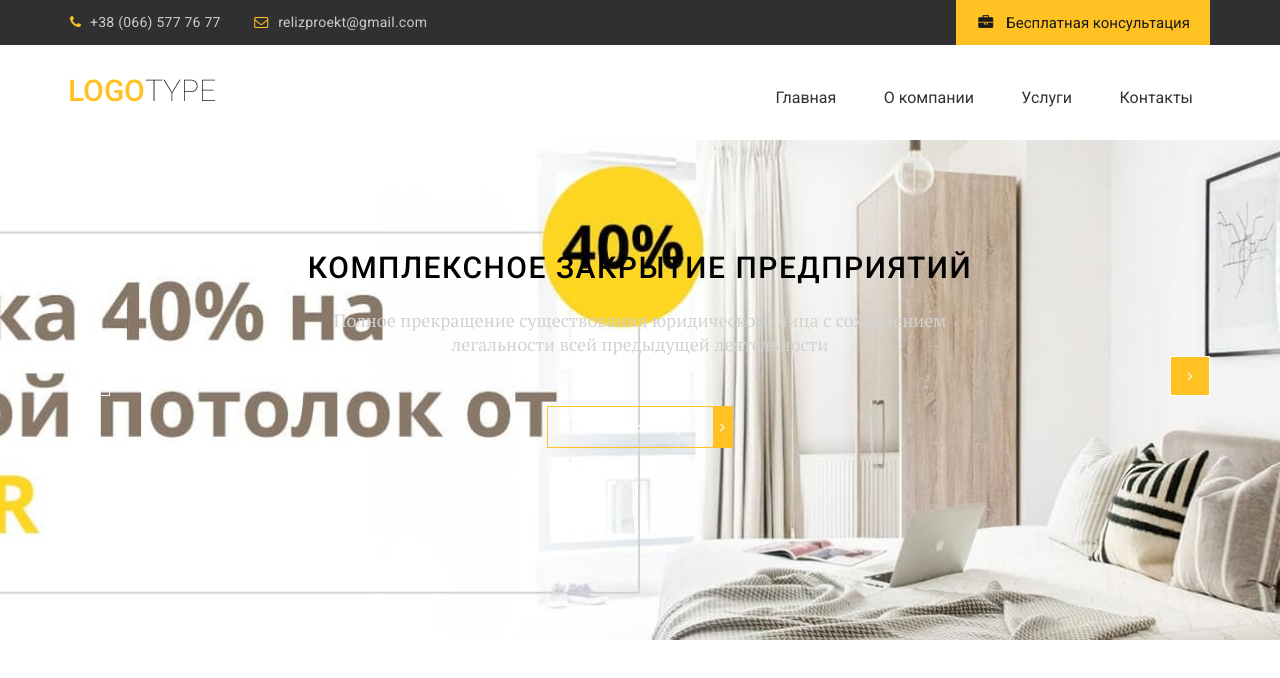
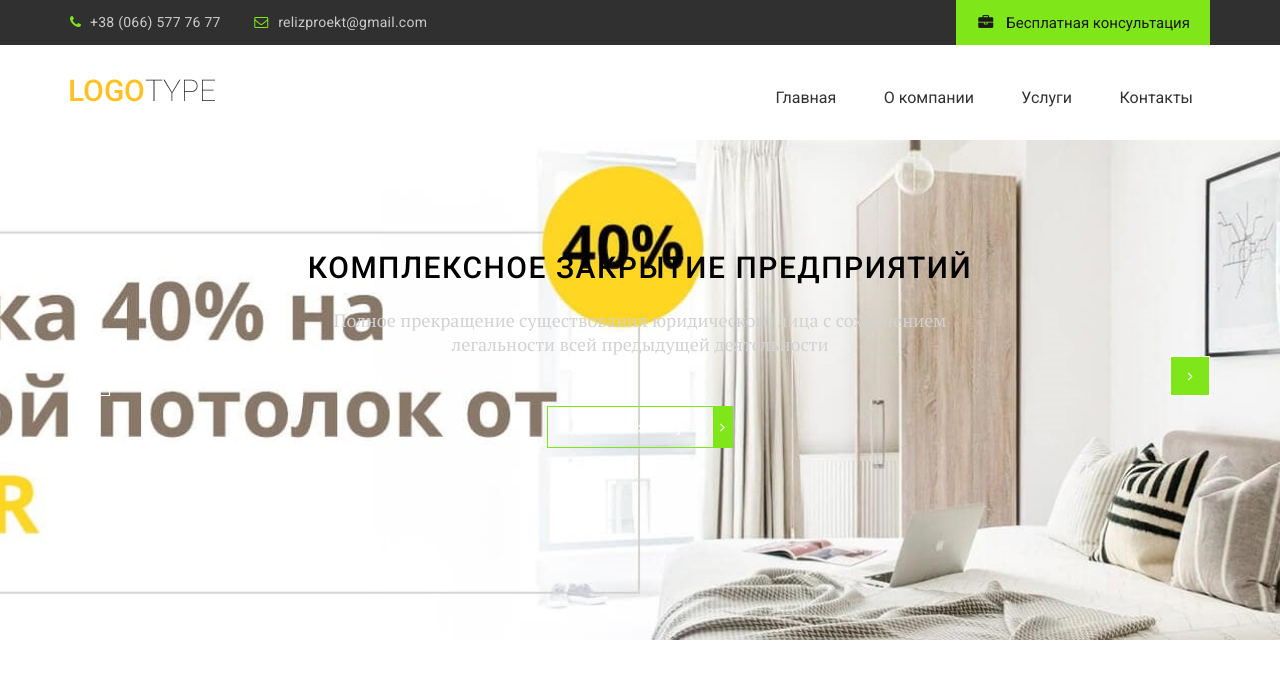
Before and after one commit to alpopkov/Site-layout, a plain HTML site: page index.html in a window 1280 px wide. Drawn offline with nearby package versions, Linux system fonts and the light colour scheme; files whose address does not match are found by name.

Commit message:
changed color

```diff
--- a/css/main.css
+++ b/css/main.css
@@ -50,7 +50,7 @@ header {
 	float: right;
 	line-height: 36px;
 	color: #1b1b1b;
-	background-color: #ffc222;
+	background-color: #7fe619;
 	padding: 5px 20px 4px 50px;
 	font-size: 15px;
 	position: relative;
@@ -83,7 +83,7 @@ header {
 	content: "\f095";
 	position: absolute; /*узнать*/
 	left: 0;
-	color: #ffc222;
+	color: #7fe619;
 }
 
 .header__email {
@@ -93,7 +93,7 @@ header {
 .header__email:before {
 	font-family: 'icomoon';
 	content: "\f003";
-	color: #ffc222;
+	color: #7fe619;
 	position: absolute;
 	left: 0;
 }
@@ -121,7 +121,7 @@ header {
 }
 
 .menu a:hover { /*узнать*/
-	border-color: #ffc222;
+	border-color: #7fe619;
 }
 
 .menu li + li { /*узнать*/
@@ -172,7 +172,7 @@ header {
     font-weight: 500;
     font-family: 'Roboto', sans-serif;
     padding: 8px 30px 8px 24px;
-    border: 1px solid #ffc222;
+    border: 1px solid #7fe619;
     border-right-width: 20px;
     position: relative;
     outline: none;
@@ -201,7 +201,7 @@ header {
 	color: #fff;
 	cursor: pointer;
 	outline: none;
-	background-color: #ffc222;
+	background-color: #7fe619;
 }
 
 .slick-btn.slick-disabled {
```
